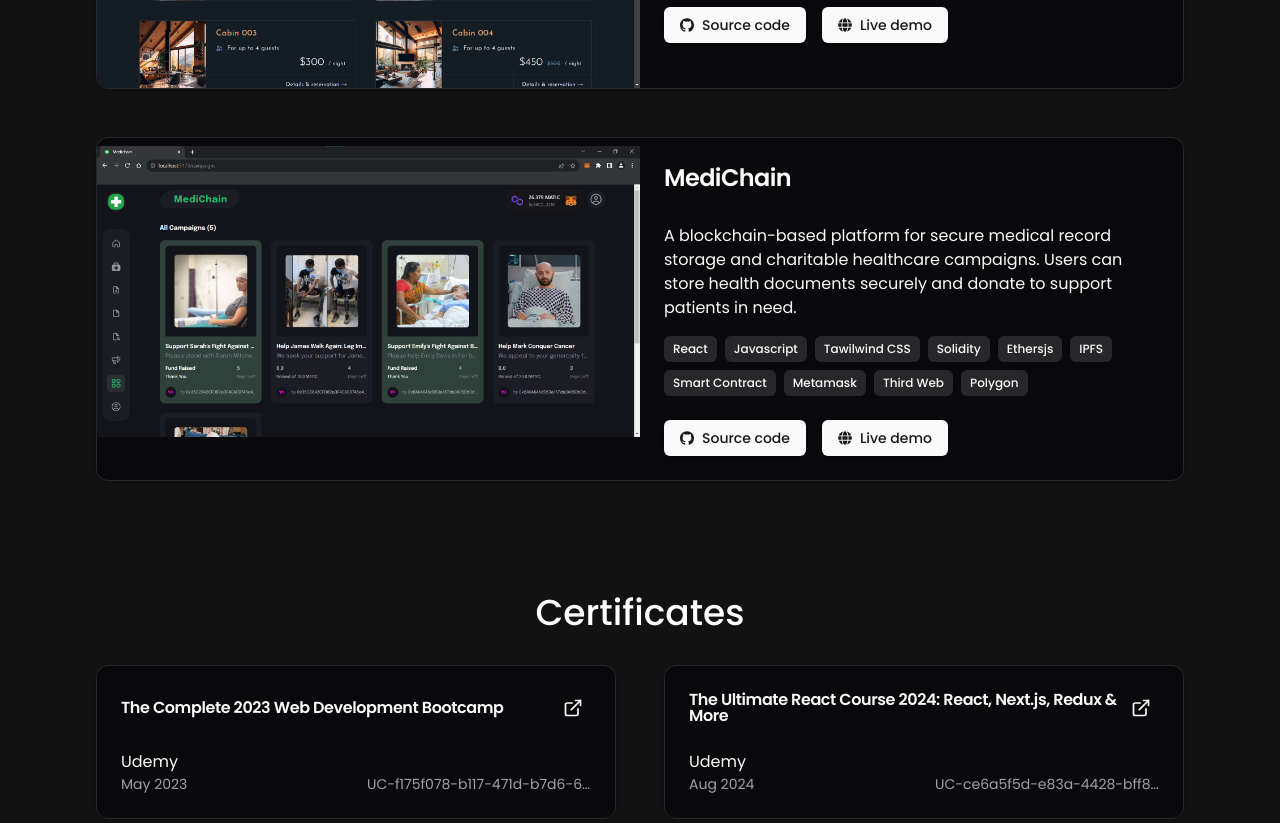
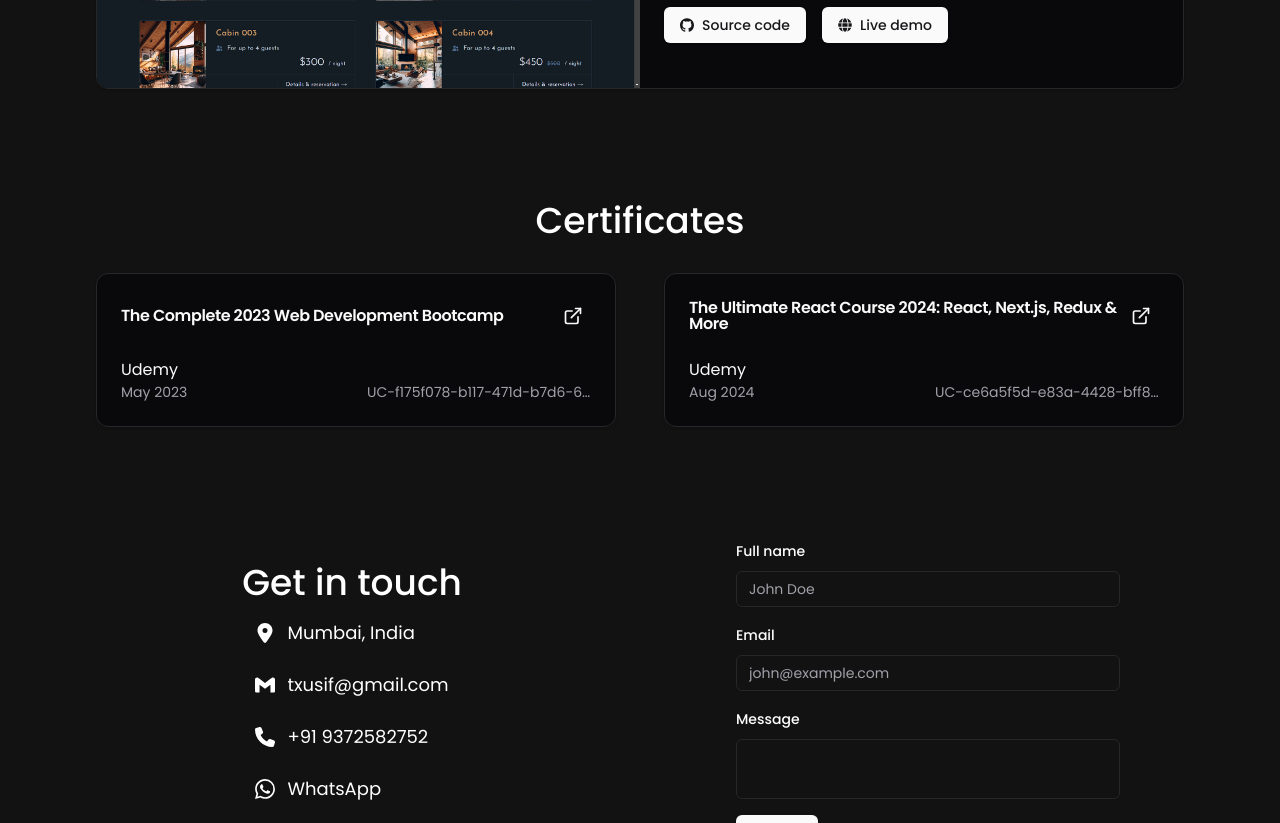
Before and after one commit to txusif/Portfolio, a Next.js app: page / in a window 1280 px wide. Shown: the part 3040-3863 px from the top of the page. Built offline with nearby package versions, Linux system fonts and the light colour scheme.

Commit message:
remove: MediChain

```diff
--- a/components/Footer.tsx
+++ b/components/Footer.tsx
@@ -16,7 +16,7 @@
             </Link>
           </span>
         </div>
-        <span className="">Last Updated | 24 09 2024</span>
+        <span className="">Last Updated | 21 10 2024</span>
       </div>
     </div>
   );
--- a/components/ProjectCard.tsx
+++ b/components/ProjectCard.tsx
@@ -81,26 +81,26 @@
       "Next Auth",
     ],
   },
-  {
-    title: "MediChain",
-    description:
-      "A blockchain-based platform for secure medical record storage and charitable healthcare campaigns. Users can store health documents securely and donate to support patients in need.",
-    image: "/medichain.png",
-    github: "https://github.com/txusif/MediChain",
-    live: "https://medichain.txusif.me",
-    technologies: [
-      "React",
-      "Javascript",
-      "Tawilwind CSS",
-      "Solidity",
-      "Ethersjs",
-      "IPFS",
-      "Smart Contract",
-      "Metamask",
-      "Third Web",
-      "Polygon",
-    ],
-  },
+  // {
+  //   title: "MediChain",
+  //   description:
+  //     "A blockchain-based platform for secure medical record storage and charitable healthcare campaigns. Users can store health documents securely and donate to support patients in need.",
+  //   image: "/medichain.png",
+  //   github: "https://github.com/txusif/MediChain",
+  //   live: "https://medichain.txusif.me",
+  //   technologies: [
+  //     "React",
+  //     "Javascript",
+  //     "Tawilwind CSS",
+  //     "Solidity",
+  //     "Ethersjs",
+  //     "IPFS",
+  //     "Smart Contract",
+  //     "Metamask",
+  //     "Third Web",
+  //     "Polygon",
+  //   ],
+  // },
 ];
 
 const ProjectCard = () => {
```
